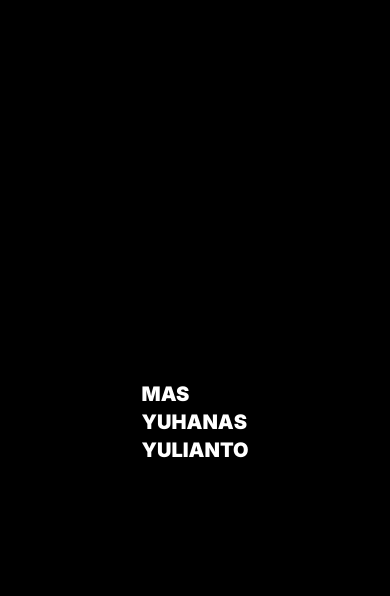
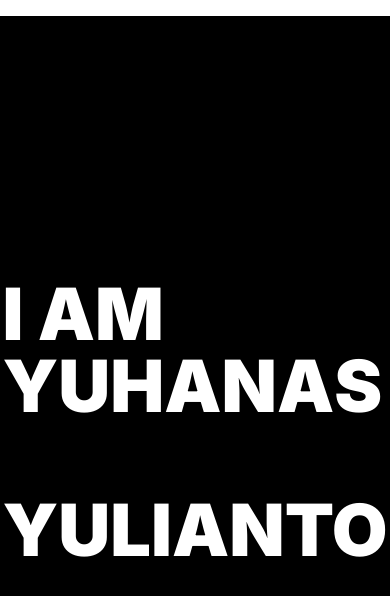
Before and after one commit to yuhanasy/masyuyu.dev, a Next.js app: page / in a window 390 px wide. Shown: the top 596 px of the page. Built offline with nearby package versions, Linux system fonts and the light colour scheme.

Commit message:
hero animations, second iteration

```diff
--- a/pages/index.js
+++ b/pages/index.js
@@ -8,16 +8,27 @@ export default function Yuhu() {
 
   return (
     <main className="flex flex-col justify-center min-h-screen px-10">
+      <div className="fixed inset-x-0 top-0 w-screen h-4 bg-white" />
       <div className="flex w-full justify-center">
         <AnimatePresence>
-          <div className="text-xl sm:text-9xl font-black relative">
-            <motion.h1 animate>MAS</motion.h1>
+          <motion.div className="text-7xl sm:text-8xl md:text-9xl font-black relative" animate={{}}>
+            <h1>I AM</h1>
             <motion.h1
               initial="hidden"
               animate="visible"
               variants={{
-                hidden: { opacity: 0 },
-                visible: { opacity: 1, transition: { ease: "easeIn", duration: 1.5, staggerChildren: 0.4, delayChildren: 2.2 } },
+                hidden: { opacity: 0, x: "-100%" },
+                visible: {
+                  opacity: 1,
+                  x: `0%`,
+                  transition: {
+                    type: "spring",
+                    duration: 1.5,
+                    bounce: 0.5,
+                    staggerChildren: 0.4,
+                    delayChildren: 3,
+                  },
+                },
               }}
             >
               <motion.span>YU</motion.span>
@@ -34,21 +45,18 @@ export default function Yuhu() {
               ))}
               <motion.span
                 initial="visible"
-                animate={["fadeout", "hidden"]}
+                animate="fadeout"
                 variants={{
                   visible: { display: "inline-block" },
                   fadeout: {
-                    translateX: "-100%",
+                    x: "-100%",
                     opacity: 0.4,
                     transition: {
-                      delay: 1,
+                      delay: 2,
                       duration: 1,
                     },
-                  },
-                  hidden: {
-                    display: "none",
-                    transition: {
-                      delay: 2,
+                    transitionEnd: {
+                      display: "none",
                     },
                   },
                 }}
@@ -60,21 +68,23 @@ export default function Yuhu() {
               initial="hidden"
               animate="visible"
               variants={{
-                hidden: { display: "block", opacity: 0, translateY: "-100%" },
+                hidden: { display: "block", opacity: 0, y: "-100%" },
                 visible: {
                   opacity: 1,
-                  translateY: "0%",
-                  transition: {
-                    ease: "easeIn",
-                    delay: 4,
-                    duration: 1.2,
-                  },
+                  y: "0%",
                 },
+              }}
+              transition={{
+                type: "spring",
+                delay: 4.8,
+                stiffness: 150,
+                mass: 1,
+                damping: 13,
               }}
             >
               {line2}
             </motion.h1>
-          </div>
+          </motion.div>
         </AnimatePresence>
       </div>
     </main>
```
